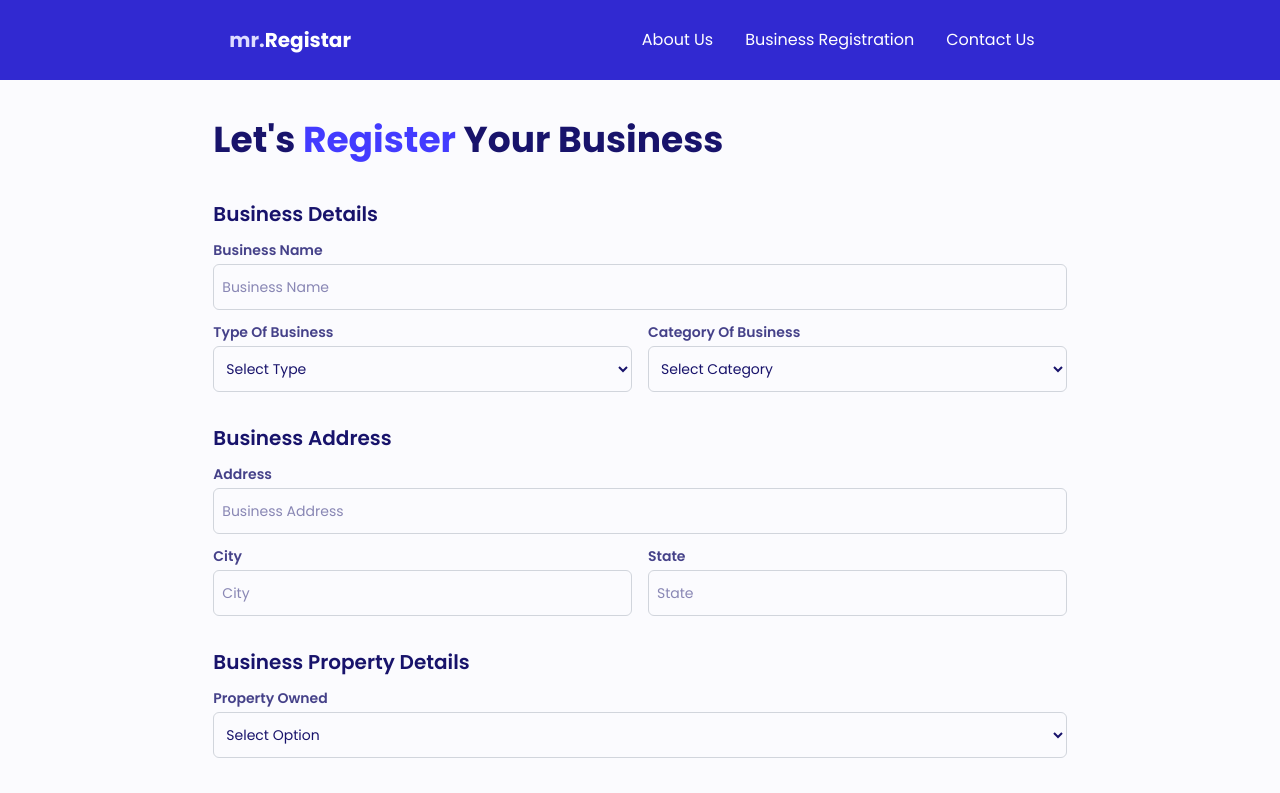
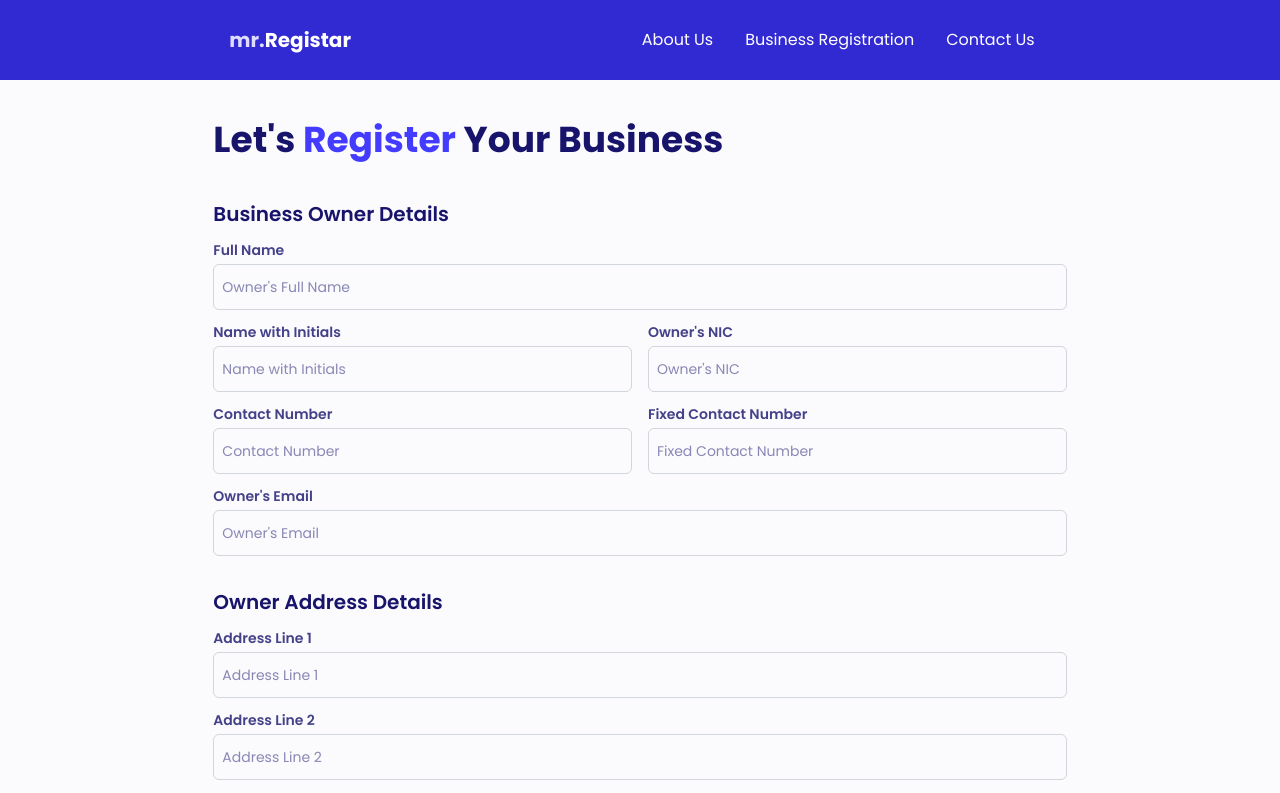
Before and after one commit to buddhika-development/business_process_enhancement, a Next.js app in the folder client_app/: page /BusinessRegistration in a window 1280 px wide. Shown: the top 793 px of the page. Built offline with nearby package versions, Linux system fonts and the light colour scheme; no server answers.

Commit message:
setup the business owner details form

```diff
--- a/client_app/src/actions/BusinessDetailsFormAction.ts
+++ b/client_app/src/actions/BusinessDetailsFormAction.ts
@@ -2,7 +2,6 @@
 
 import { getBusinessDetailsByName } from "@/lib/databaseActions/business";
 import { getNICDetailsByNumber } from "@/lib/databaseActions/nic";
-import { supabase } from "@/lib/supabase/supabaseClient";
 import { BusinessDetailsInitialStateResponse } from "@/types/businessDetailsInitialState"
 
 export const submitBusinessDetails = async (
--- /dev/null
+++ b/client_app/src/actions/BusinessOwnerDetailsFormAction.ts
@@ -0,0 +1,47 @@
+'use server'
+
+import { getNICDetailsByNumber } from "@/lib/databaseActions/nic";
+import { BusinessOwnerDetailsResponse } from "@/types/businessOwnerDetailsInitialState";
+
+export const SubmitBusinessOwnerDetails = async(
+    prevState : BusinessOwnerDetailsResponse,
+    formData : FormData
+) : Promise<BusinessOwnerDetailsResponse> => {
+
+    const ownerFullName = formData.get("ownerName")
+    const ownerNIC = formData.get("ownerNIC")
+
+    console.log(ownerFullName, ownerNIC)
+
+    if(ownerFullName && ownerFullName !== '' && ownerNIC && ownerNIC !== '' ){
+        const validateTheNIC = await getNICDetailsByNumber(ownerNIC as string);
+
+        if (!validateTheNIC || validateTheNIC.error) {
+            return {
+                success: false,
+                message: "Invalid NIC number or NIC details not found.",
+                error: {
+                    ownerNIC : "Invalid NIC number or NIC details not found."
+                }
+            };
+        }
+
+        if (validateTheNIC.full_name !== ownerFullName) {
+            return {
+                success : false,
+                message : "Check submited data again.",
+                error : {
+                    ownerFullName : "Something issue in owner full name."
+                }
+            }
+        }
+    }
+
+    console.log("valid entry")
+
+    return {
+        success : true,
+        message : 'Business is ready to submit data.'
+    }
+
+}
--- a/client_app/src/app/(BaseNavigation)/BusinessRegistration/page.tsx
+++ b/client_app/src/app/(BaseNavigation)/BusinessRegistration/page.tsx
@@ -1,4 +1,5 @@
 import BusinessDetailsForm from '@/components/layout/BusinessRegistration/BusinessDetailsForm'
+import BusinessOwnerDetails from '@/components/layout/BusinessRegistration/BusinessOwnerDetails'
 import Title from '@/components/ui/Title/Title'
 import React from 'react'
 
@@ -8,7 +9,8 @@ const page = () => {
       <Title className='mb-10'>
         Let's <span className='highlited-text'>Register</span> Your Business
       </Title>
-      <BusinessDetailsForm />
+      {/* <BusinessDetailsForm /> */}
+      <BusinessOwnerDetails />
     </div>
   )
 }
--- /dev/null
+++ b/client_app/src/components/layout/BusinessRegistration/BusinessOwnerDetails.tsx
@@ -0,0 +1,95 @@
+'use client'
+
+import { SubmitBusinessOwnerDetails } from '@/actions/BusinessOwnerDetailsFormAction'
+import SectionTitle from '@/components/ui/Title/SectionTitle'
+import { businessOwnerDetailsResponse } from '@/types/businessOwnerDetailsInitialState'
+import React, { useActionState } from 'react'
+
+const BusinessOwnerDetails = () => {
+
+    const [state, action , isPending] = useActionState(SubmitBusinessOwnerDetails, businessOwnerDetailsResponse)
+
+  return (
+    <div>
+        <form action={action} className='flex flex-col gap-8'>
+            <div className='form-section'>
+                <SectionTitle>Business Owner Details</SectionTitle>
+                <div className="input-section">
+                    <label htmlFor="ownerName">Full Name</label>
+                    <input type="text" name="ownerName" id="ownerName" placeholder="Owner's Full Name" required />
+                    {
+                        state?.error?.ownerFullName && (
+                            <p className="text-sm text-red-500 mt-1">
+                                {state.error.ownerFullName}
+                            </p>
+                        )
+                    }
+                </div>
+
+                <div className='flex gap-4'>
+                    <div className="input-section">
+                        <label htmlFor="ownerInitialName">Name with Initials</label>
+                        <input type="text" name="ownerInitialName" id="ownerInitialName" placeholder="Name with Initials" required />
+                    </div>
+                    <div className="input-section">
+                        <label htmlFor="ownerNIC">Owner's NIC</label>
+                        <input type="text" name="ownerNIC" id="ownerNIC" placeholder="Owner's NIC" required />
+                        {
+                            state?.error?.ownerNIC && (
+                                <p className="text-sm text-red-500 mt-1">
+                                    {state.error.ownerNIC}
+                                </p>
+                            )
+                        }
+                    </div>
+                </div>
+
+
+                <div className='flex gap-4'>
+                    <div className="input-section">
+                        <label htmlFor="ownerContact">Contact Number</label>
+                        <input type="text" name="ownerContact" id="ownerContact" placeholder="Contact Number" required />
+                    </div>
+                    <div className="input-section">
+                        <label htmlFor="ownerFixedContact">Fixed Contact Number</label>
+                        <input type="text" name="ownerFixedContact" id="ownerFixedContact" placeholder="Fixed Contact Number" />
+                    </div>
+                </div>
+
+
+                <div className="input-section">
+                    <label htmlFor="ownerEmail">Owner's Email</label>
+                    <input type="email" name="ownerEmail" id="ownerEmail" placeholder="Owner's Email" required />
+                </div>
+            </div>
+
+            {/* owner address detalis */}
+            <div className='form-section'>
+                <SectionTitle>Owner Address Details</SectionTitle>
+                <div className="input-section">
+                    <label htmlFor="ownerAddressLine1">Address Line 1</label>
+                    <input type="text" name="ownerAddressLine1" id="ownerAddressLine1" placeholder="Address Line 1" required />
+                </div>
+                <div className="input-section">
+                    <label htmlFor="ownerAddressLine2">Address Line 2</label>
+                    <input type="text" name="ownerAddressLine2" id="ownerAddressLine2" placeholder="Address Line 2" />
+                </div>
+                <div className='flex gap-4'>
+                    <div className="input-section">
+                        <label htmlFor="ownerCity">City</label>
+                        <input type="text" name="ownerCity" id="ownerCity" placeholder="City" required />
+                    </div>
+                    <div className="input-section">
+                        <label htmlFor="ownerPostalCode">Postal Code</label>
+                        <input type="text" name="ownerPostalCode" id="ownerPostalCode" placeholder="Postal Code" required />
+                    </div>
+                </div>
+            </div>
+
+            <button className='bg-primary w-40 h-[46px] text-white font-semibold rounded-xl self-end mt-4 cursor-pointer hover:bg-accent duration-300 ' type='submit'>Next</button>
+        </form>
+    </div>
+  )
+}
+
+export default BusinessOwnerDetails
--- /dev/null
+++ b/client_app/src/types/businessOwnerDetailsInitialState.ts
@@ -0,0 +1,39 @@
+
+export interface BusinessOwnerDetails {
+    ownerName: string;
+    ownerInitialName: string;
+    ownerNIC: string;
+    ownerContact: string;
+    ownerFixedContact: string;
+    ownerEmail: string;
+    ownerAddressLine1: string;
+    ownerAddressLine2: string;
+    ownerCity: string;
+    ownerPostalCode: string;
+}
+
+export const businessOwnerDetails:BusinessOwnerDetails = {
+    ownerName : '',
+    ownerInitialName: '',
+    ownerNIC: '',
+    ownerContact: '',
+    ownerFixedContact: '',
+    ownerEmail: '',
+    ownerAddressLine1: '',
+    ownerAddressLine2: '',
+    ownerCity: '',
+    ownerPostalCode: '',
+}
+
+
+export interface BusinessOwnerDetailsResponse {
+    success : boolean,
+    message : string,
+    error ?: any,
+    data ?: string
+}
+
+export const businessOwnerDetailsResponse: BusinessOwnerDetailsResponse = {
+    success : false,
+    message : ''
+}
```
